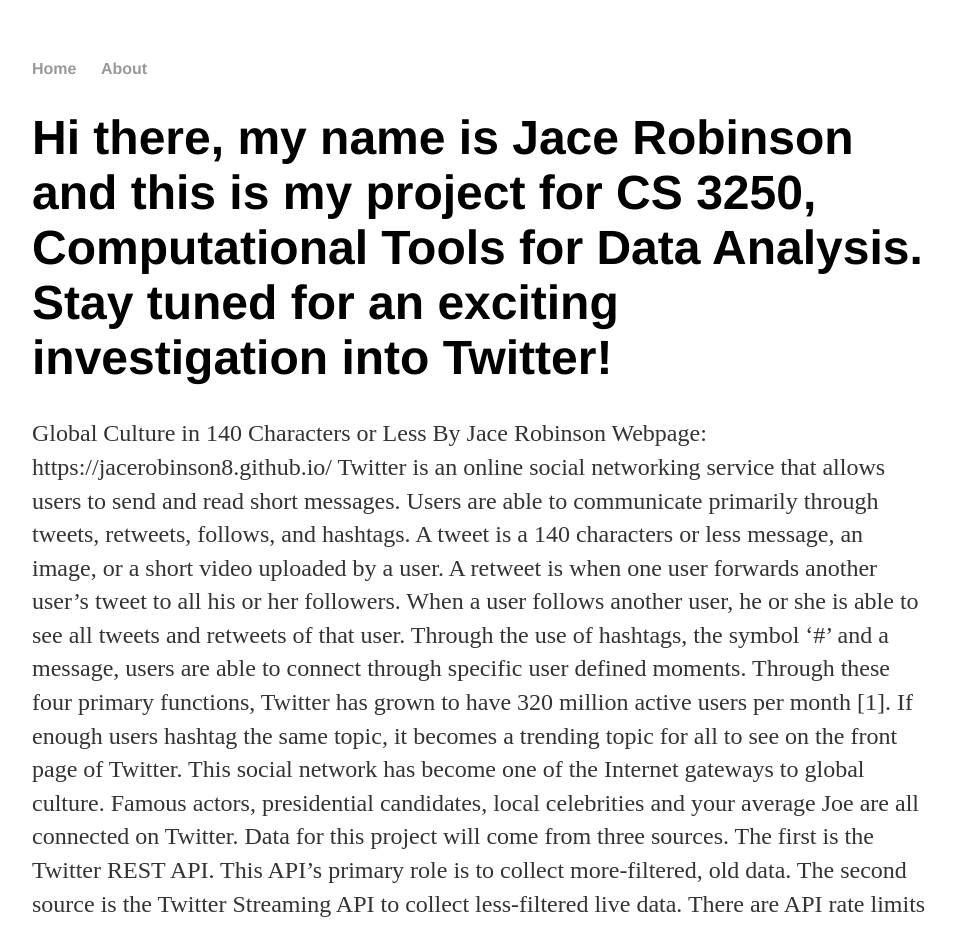
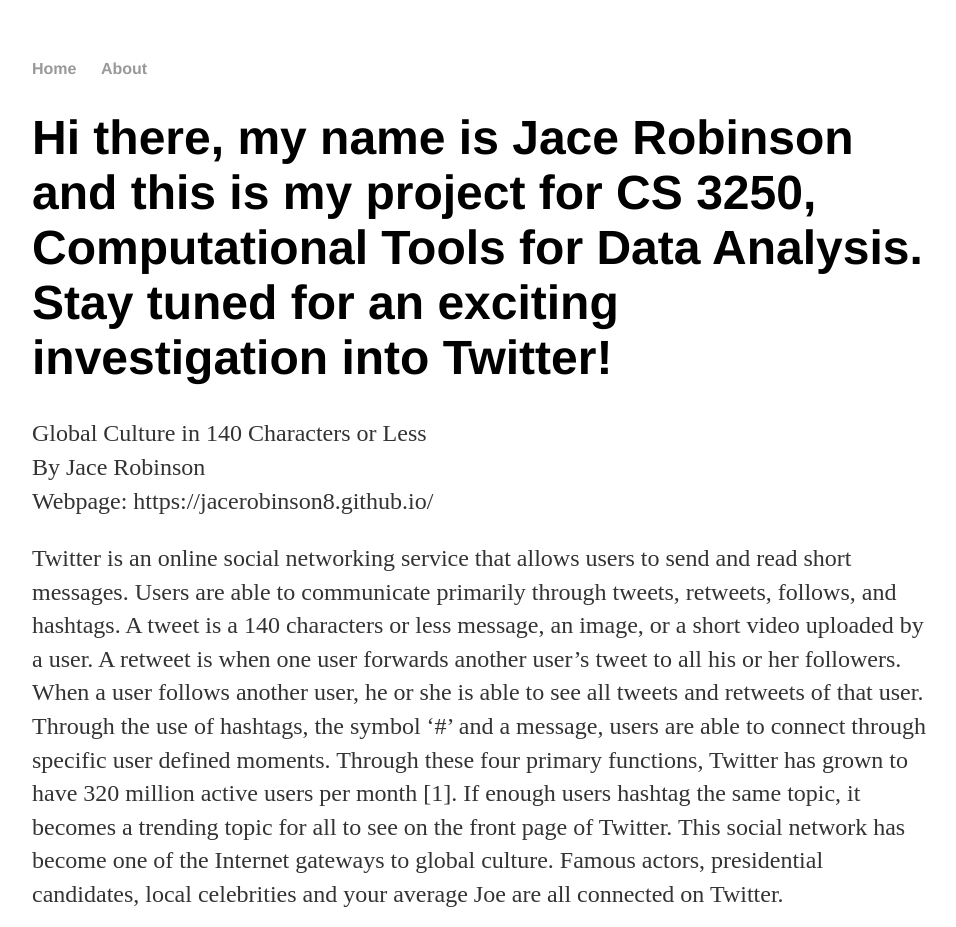
Before and after one commit to JaceRobinson8/JaceRobinson8.github.io, a plain HTML site: page index.html in a window 1280 px wide. Shown: the top 927 px of the page, without its empty margins (160-1116 px from the left). Drawn offline with Linux system fonts and the light colour scheme.

Commit message:
Update index.html
Fixed spacing

```diff
--- a/index.html
+++ b/index.html
@@ -16,19 +16,26 @@
     		<div class="blurb">
         		<h1>Hi there, my name is Jace Robinson and this is my project for CS 3250, Computational Tools for Data Analysis.
         		Stay tuned for an exciting investigation into Twitter!</h1>
-				<p>Global Culture in 140 Characters or Less
-By Jace Robinson
-Webpage: https://jacerobinson8.github.io/
+				<p>Global Culture in 140 Characters or Less <br>
+By Jace Robinson <br>
+Webpage: https://jacerobinson8.github.io/ <br> </p>
 
+<p>
 Twitter is an online social networking service that allows users to send and read short messages. Users are able to communicate primarily through tweets, retweets, follows, and hashtags. A tweet is a 140 characters or less message, an image, or a short video uploaded by a user. A retweet is when one user forwards another user’s tweet to all his or her followers. When a user follows another user, he or she is able to see all tweets and retweets of that user. Through the use of hashtags, the symbol ‘#’ and a message, users are able to connect through specific user defined moments. Through these four primary functions, Twitter has grown to have 320 million active users per month [1]. If enough users hashtag the same topic, it becomes a trending topic for all to see on the front page of Twitter. This social network has become one of the Internet gateways to global culture. Famous actors, presidential candidates, local celebrities and your average Joe are all connected on Twitter.
+</p>
 
+<p>
 Data for this project will come from three sources. The first is the Twitter REST API. This API’s primary role is to collect more-filtered, old data. The second source is the Twitter Streaming API to collect less-filtered live data. There are API rate limits which determine the amount of information minable. By writing short scripts in Python, I will be able to use these API’s to collect rich data. This data will provide access to attributes such as location of user, location of tweet, time posted, relationships between users, and the content of user’s interests. The third source is a large network database already collected by Stanford’s SNAP! project showing the enormous social circles within Twitter [2]. Each of the three data sources will be used to answer different questions.
+</p>
 
+<p>
 In this project I will present various ‘compare and contrast’ stories from the collected data. These comparisons will seek to give insight into the patterns of common characteristics between different user bases. For example I want to compare samples of followers’ between Hilary Clinton and Donald Trump accounts. Questions about the followers such as home location twitter usage, tweeting topics, and other following accounts may produce striking trends. Following standard political lines, I would hypothesize Trump followers to follow conservative related accounts while Clinton followers to follow more liberal accounts. Similar comparisons can be made for rival sports figures, rival eSports figures, and differing comedy accounts. Additional trends may be found when comparing small niche groups such as a popular local music groups against larger mainstream figures. In the small groups, I would expect each individual user to tweet more often on average while the larger group would have primarily passive followers. Through the examination of the Stanford Network data set, big picture connections between various social groups can be established. I will study two extremely unrelated groups and find a short topic-to-topic path to connect the two. I would expect the distance between the groups to be surprisingly small. Thanks to the vast popularity of Twitter, finding the answers for these questions will lead to an educational adventure in global culture.
+</p>
 
-References
-[1] Twitter, [Online] https://about.twitter.com/company
-[2] Stanford Network Analysis Project, [Online] https://snap.stanford.edu/data/
+<p>
+References <br>
+[1] Twitter, [Online] https://about.twitter.com/company <br>
+[2] Stanford Network Analysis Project, [Online] https://snap.stanford.edu/data/ <br>
 </p>
     		</div><!-- /.blurb -->
 		</div><!-- /.container -->
```
